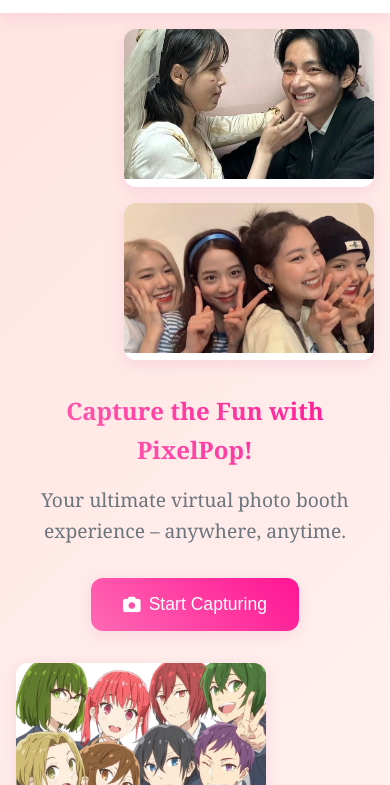
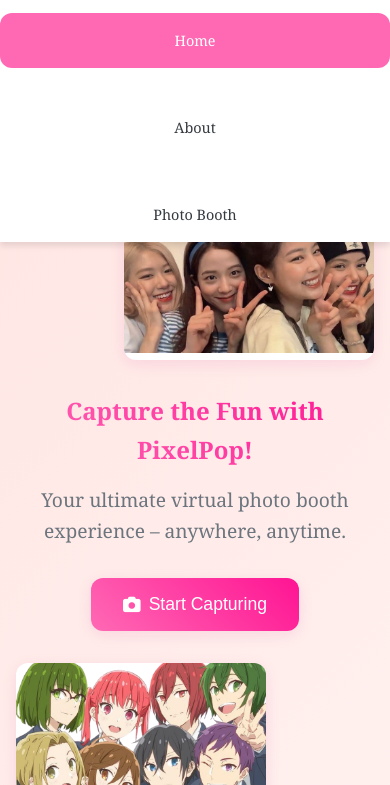
Before and after one commit to Cigarepppk/pixelpop-server, a website: page frame_pppk/image-download-server/public/index.html in a window 390 px wide. Both pictures are taken after a click on the element 361 px from the left and 36 px from the top of the page. Shown: the part 59-844 px from the top of the page. Drawn offline with Linux system fonts and the light colour scheme.

Commit message:
script and style and html are updated

```diff
--- a/frame_pppk/image-download-server/public/script.js
+++ b/frame_pppk/image-download-server/public/script.js
@@ -24,7 +24,7 @@
         this.setupMobileMenu();
     }
 
-    // Navigation Setup
+    // This method handles the navigation links and CTA button
     setupNavigation() {
         const navLinks = document.querySelectorAll('.nav-link');
         const ctaButton = document.querySelector('.cta-button');
@@ -45,6 +45,7 @@
         }
     }
 
+    // This method handles the logic for showing/hiding pages
     navigateToPage(page) {
         // Hide all pages
         document.querySelectorAll('.page').forEach(p => p.classList.remove('active'));
@@ -72,9 +73,19 @@
         } else if (this.stream) {
             this.stopCamera();
         }
+
+        // Close mobile menu after navigation
+        const navMenu = document.querySelector('.nav-menu');
+        const hamburger = document.querySelector('.hamburger');
+        if (navMenu.classList.contains('active')) {
+            navMenu.classList.remove('active');
+            if (hamburger) {
+                hamburger.classList.remove('active');
+            }
+        }
     }
 
-    // Mobile Menu Setup
+    // This method handles the mobile menu toggle functionality
     setupMobileMenu() {
         const hamburger = document.querySelector('.hamburger');
         const navMenu = document.querySelector('.nav-menu');
@@ -82,6 +93,7 @@
         if (hamburger) {
             hamburger.addEventListener('click', () => {
                 navMenu.classList.toggle('active');
+                hamburger.classList.toggle('active');
             });
         }
     }
--- a/frame_pppk/image-download-server/public/style.css
+++ b/frame_pppk/image-download-server/public/style.css
@@ -73,7 +73,8 @@
     text-decoration: none;
     color: var(--dark-gray);
     font-weight: 500;
-    padding: 0.5rem 1rem;
+    padding: 0.3rem 0.8rem; /* Smaller padding */
+    font-size: 0.9em; /* Smaller font size */
     border-radius: var(--border-radius);
     transition: var(--transition);
 }
@@ -84,6 +85,7 @@
     color: var(--white);
 }
 
+/* Hamburger menu styles */
 .hamburger {
     display: none;
     flex-direction: column;
@@ -98,6 +100,36 @@
     transition: var(--transition);
 }
 
+/* Mobile styles */
+@media (max-width: 768px) {
+    .nav-menu {
+        display: none;
+        flex-direction: column;
+        width: 100%;
+        position: absolute;
+        top: 100%;
+        left: 0;
+        background: var(--white);
+        box-shadow: 0 4px 6px rgba(0,0,0,0.1);
+    }
+    .nav-menu.active {
+        display: flex;
+    }
+    .nav-menu li {
+        width: 100%;
+        display: contents;
+
+
+    }
+    .nav-link {
+        width: 100%;
+        text-align: center;
+        padding: 1rem;
+    }
+    .hamburger {
+        display: flex;
+    }
+}
 /* Main Content */
 .main-content {
     min-height: calc(100vh - 80px);
```
